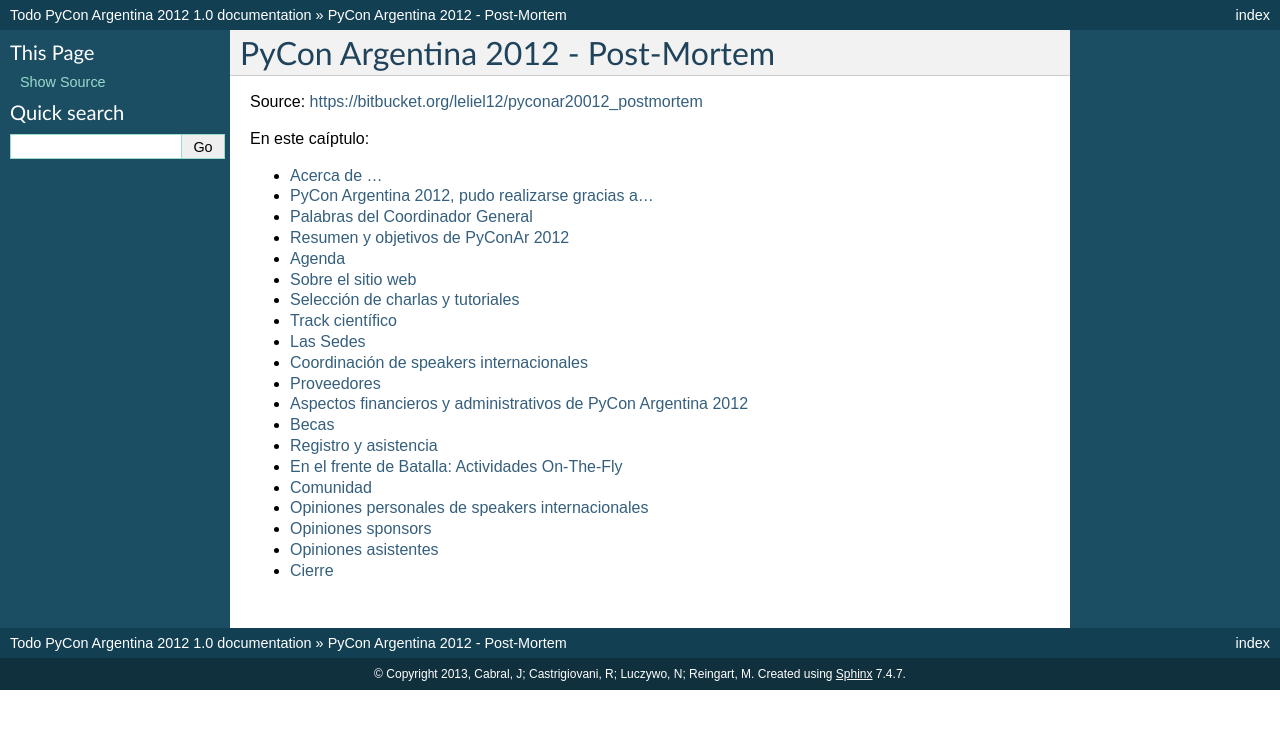
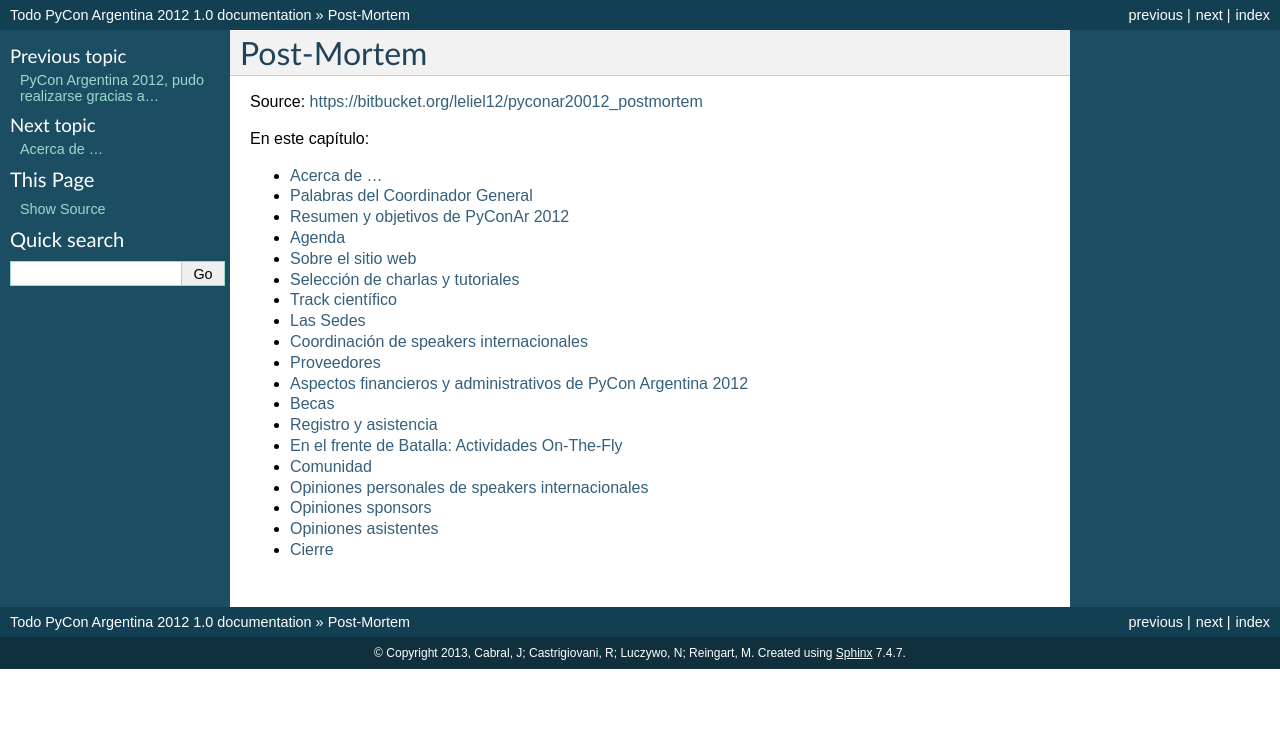
Before and after one commit to leliel12/todopyconar2012, a Sphinx documentation site: the page built from source/postmortem/postmortem.rst, in a window 1280 px wide. Shown: the top 729 px of the page. Built offline with Sphinx 7.4.7, drawn with Linux system fonts in a browser that asks for light colours; formulas are drawn with MathJax 3; pages that are not in the unit, such as notebooks, are missing from menus.

Commit message:
integrado el postmortem y saque los sponsors afuera

```diff
--- a/source/index.rst
+++ b/source/index.rst
@@ -9,6 +9,7 @@
 Contents:
 
 .. toctree::
-   :maxdepth: 2
+    :maxdepth: 2
 
-    postmortem/posmortem.rst
+    sponsors.rst
+    postmortem/postmortem.rst
--- a/source/postmortem/postmortem.rst
+++ b/source/postmortem/postmortem.rst
@@ -3,19 +3,18 @@
    You can adapt this file completely to your liking, but it should at least
    contain the root `toctree` directive.
 
-PyCon Argentina 2012 - Post-Mortem
-==================================
+Post-Mortem
+===========
 
 
 Source: https://bitbucket.org/leliel12/pyconar20012_postmortem
 
-En este caíptulo:
+En este capítulo:
 
 .. toctree::
     :maxdepth: 1
 
     about.rst
-    sponsors.rst
     intro.rst
     objetivos.rst
     agenda.rst
```
Also changed, not shown: source/sponsors.rst (renamed from source/postmortem/sponsors.rst, +3 -5 lines), source/sponsors/sponsors.png (renamed from source/postmortem/sponsors/sponsors.png), 12 other files.
